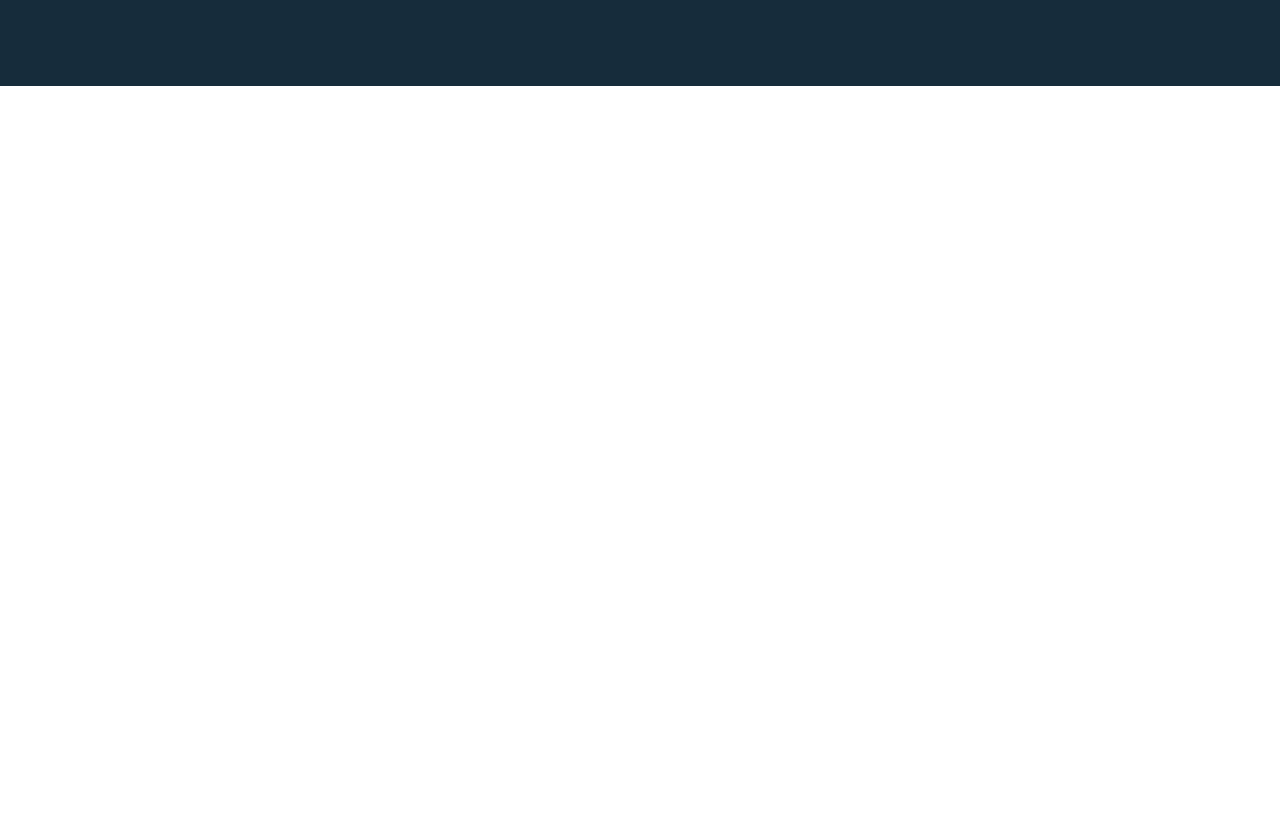
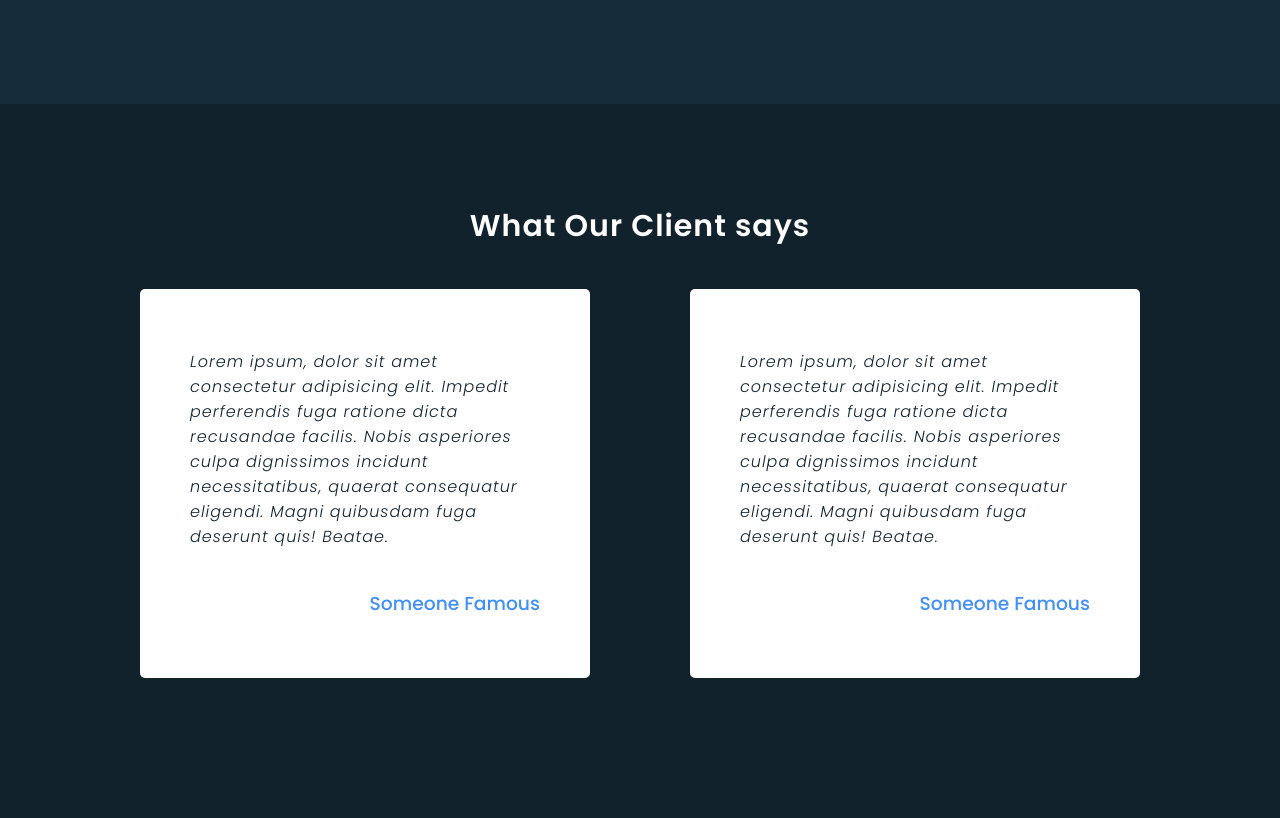
Before and after one commit to khanhvi/tieutieu-responsive-web-design, a plain HTML site: page index.html in a window 1280 px wide. Shown: the part 2809-3627 px from the top of the page. Before the commit the page ends 2895 px from the top, so only its background shows below. Drawn offline with Linux system fonts and the light colour scheme.

Commit message:
Add Testimonials

```diff
--- a/index.html
+++ b/index.html
@@ -100,6 +100,24 @@
         </div>
     </section>
 
+    <!-- Testimonials -->
+    <section class="testimonials">
+        <h2 class="heading">What Our Client says</h2>
+        <div class="container">
+            <div class="contentBx">
+                <p class="text">Lorem ipsum, dolor sit amet consectetur adipisicing elit. Impedit perferendis fuga ratione dicta recusandae facilis. Nobis asperiores culpa dignissimos incidunt necessitatibus, quaerat consequatur eligendi. Magni quibusdam fuga deserunt quis! Beatae.</p><br />
+                <h3>Someone Famous</h3>
+            </div>
+            <div class="contentBx">
+                <p class="text">Lorem ipsum, dolor sit amet consectetur adipisicing elit. Impedit perferendis fuga ratione dicta recusandae facilis. Nobis asperiores culpa dignissimos incidunt necessitatibus, quaerat consequatur eligendi. Magni quibusdam fuga deserunt quis! Beatae.</p><br />
+                <h3>Someone Famous</h3>
+            </div>
+        </div>
+    </section>
+
+
+
+
 </body>
 
 </html>
--- a/style.css
+++ b/style.css
@@ -236,6 +236,54 @@
     cursor: pointer;
 }
 
+.client .imgBx img:nth-child(2) {
+    margin-top: 45px;
+}
+
 .client .imgBx img:hover {
     opacity: 1;
 }
+
+/* Start CSS What Our Client Says */
+
+.testimonials {
+    position: relative;
+    padding: 100px;
+    background-color: #12222d;
+    text-align: center;
+}
+
+.testimonials .container {
+    display: flex;
+    justify-content: space-between;
+    align-items: center;
+    margin: 40px;
+    flex-wrap: wrap;
+
+}
+
+.testimonials .container .contentBx {
+    background-color: #fff;
+    padding: 60px 50px;
+    width: 450px;
+    display: flex;
+    justify-content: center;
+    align-items: center;
+    flex-wrap: wrap;
+    text-align: left;
+    border-radius: 5px;
+
+}
+
+.testimonials .container .contentBx .text {
+    font-style: italic;
+    color: #12222d;
+}
+
+.testimonials .container .contentBx h3 {
+    width: 100%;
+    text-align: end;
+    margin-top: 40px;
+    font-weight: 500;
+    color: #3f8ffc;
+}
```
